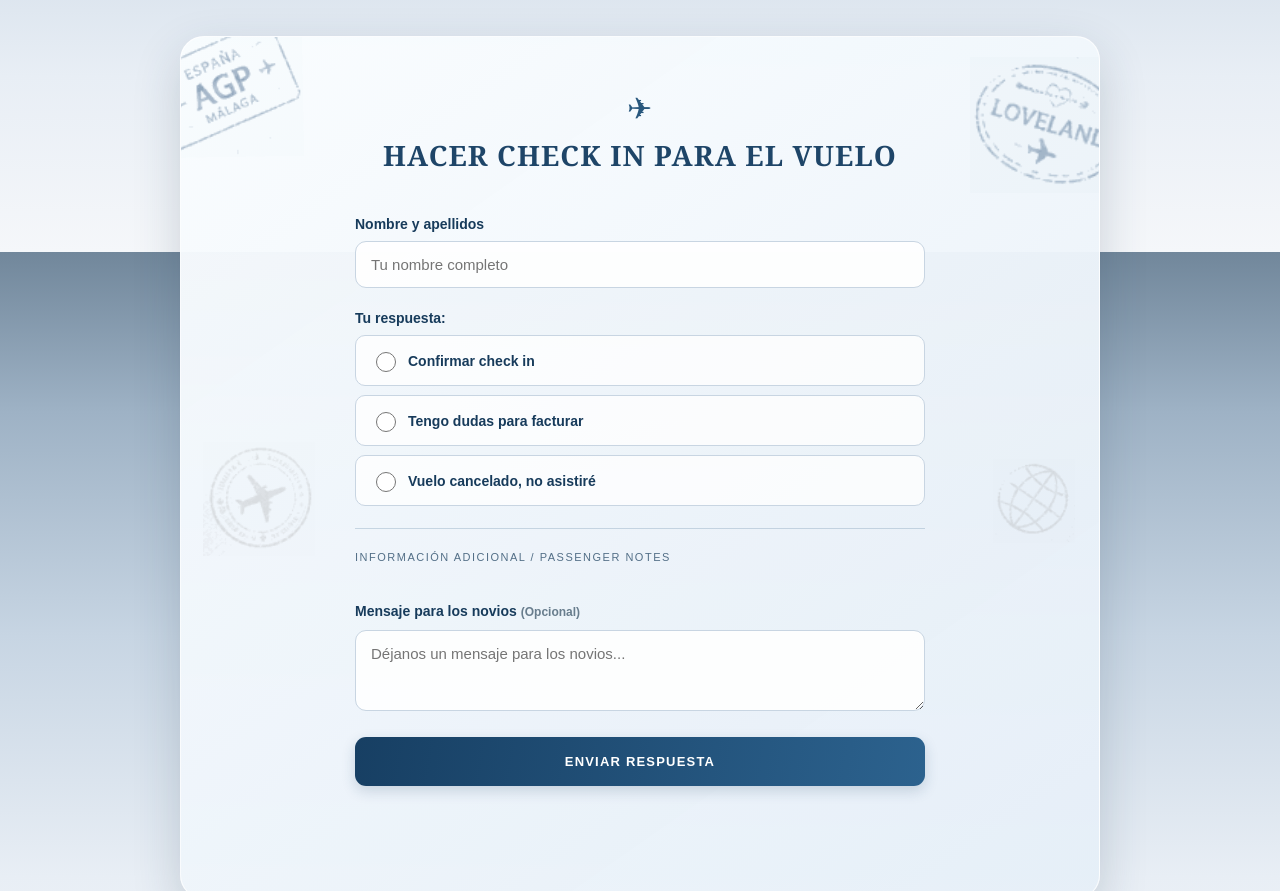
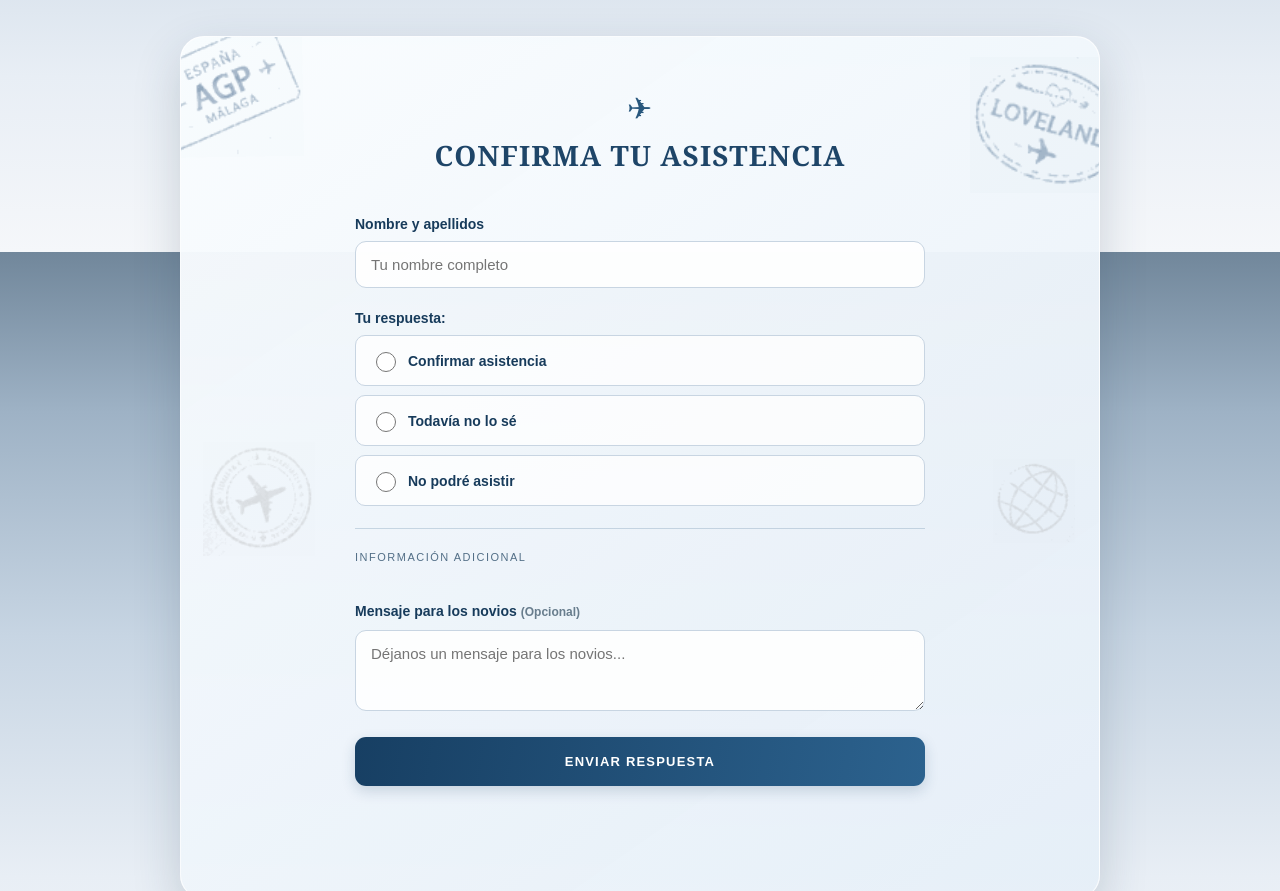
Before and after one commit to saschafly/Boda-Olga-Sascha, a plain HTML site: page index.html in a window 1280 px wide. Shown: the part 2148-3039 px from the top of the page. Drawn offline with Linux system fonts and the light colour scheme.

Commit message:
Polish Spanish wording and remove mixed English labels

```diff
--- a/index.html
+++ b/index.html
@@ -554,9 +554,9 @@ main:before{display:none}
 <img class="stamp-art stamp-flight" src="images/stamp-flight.png" alt="">
 <img class="stamp-art stamp-globe" src="images/stamp-globe.png" alt="">
 </div><form id="rsvp"><div class="ticket-main">
-<div class="ticket-form-label">Hacer check in para el vuelo</div>
+<div class="ticket-form-label">Confirma tu asistencia</div>
 <div class="field"><label for="name">Nombre y apellidos</label><input id="name" name="name" required placeholder="Tu nombre completo"></div>
-<div class="field"><span class="group-label">Tu respuesta:</span><div class="choices"><label class="choice"><input type="radio" name="attendance" value="Hacer check in para el vuelo" required> Confirmar check in</label><label class="choice"><input type="radio" name="attendance" value="Dudoso"> Tengo dudas para facturar</label><label class="choice"><input type="radio" name="attendance" value="No podré asistir"> Vuelo cancelado, no asistiré</label></div></div>
+<div class="field"><span class="group-label">Tu respuesta:</span><div class="choices"><label class="choice"><input type="radio" name="attendance" value="Hacer check in para el vuelo" required> Confirmar asistencia</label><label class="choice"><input type="radio" name="attendance" value="Dudoso"> Todavía no lo sé</label><label class="choice"><input type="radio" name="attendance" value="No podré asistir"> No podré asistir</label></div></div>
 <div class="ticket-form-label additional-label">Información adicional / Passenger notes</div>
 <div class="conditional" id="attendingFields">
 <div class="field"><label for="diet">Alergias, intolerancias o necesidades alimentarias</label><textarea id="diet" name="diet" rows="3" placeholder="Indica también si alguien necesita un menú especial"></textarea></div>
@@ -621,8 +621,8 @@ form.addEventListener('submit',async e=>{
    introText:"Nos haría muchísima ilusión compartir contigo un día tan especial. Queremos que nos acompañes y, para ayudarnos a organizarlo todo, te agradeceríamos que rellenaras este pequeño formulario.",
    dateLabel:"Fecha", dateValue:"Domingo, 03 de octubre de 2027", timeLabel:"Hora", timeValue:"12:00 h", placeLabel:"Lugar", placeValue:"Finca Paloverde Ágape, Alhaurín de la Torre",
    nameLabel:"Nombre y apellidos", namePlaceholder:"Tu nombre completo", response:"Tu respuesta:",
-   attendance:["Confirmar check in","Tengo dudas para facturar","Vuelo cancelado, no asistiré"],
-   additional:"Información adicional / Passenger notes", dietLabel:"Alergias, intolerancias o necesidades alimentarias", dietPlaceholder:"Indica también si alguien necesita un menú especial",
+   attendance:["Confirmar asistencia","Todavía no lo sé","No podré asistir"],
+   additional:"Información adicional", dietLabel:"Alergias, intolerancias o necesidades alimentarias", dietPlaceholder:"Indica también si alguien necesita un menú especial",
    songsLabel:"3 canciones que te gustaría escuchar en la boda", songsPlaceholder:"Escribe hasta 3 canciones y, si puedes, sus artistas", hint:"Opcional · ¡Queremos conocer tus favoritas!",
    messageLabel:"Mensaje para los novios", optional:"(Opcional)", messagePlaceholder:"Déjanos un mensaje para los novios...",
    submit:"Enviar respuesta", sending:"Enviando…", successTitle:"¡Muchas gracias!",
@@ -644,7 +644,7 @@ form.addEventListener('submit',async e=>{
    dateLabel:"Date", dateValue:"Sunday, 3 October 2027", timeLabel:"Time", timeValue:"12:00 pm", placeLabel:"Venue", placeValue:"Finca Paloverde Ágape, Alhaurín de la Torre",
    nameLabel:"Full name", namePlaceholder:"Your full name", response:"Your response:",
    attendance:["Confirm check-in","I'm not sure yet","Flight cancelled, I can't attend"],
-   additional:"Additional information / Passenger notes", dietLabel:"Allergies, intolerances or dietary requirements", dietPlaceholder:"Please also let us know if anyone needs a special meal",
+   additional:"Additional information", dietLabel:"Allergies, intolerances or dietary requirements", dietPlaceholder:"Please also let us know if anyone needs a special meal",
    songsLabel:"3 songs you'd like to hear at the wedding", songsPlaceholder:"Enter up to 3 songs and, if possible, the artists", hint:"Optional · We'd love to know your favourites!",
    messageLabel:"Message for the couple", optional:"(Optional)", messagePlaceholder:"Leave a message for the couple...",
    submit:"Send response", sending:"Sending…", successTitle:"Thank you!",
@@ -666,7 +666,7 @@ form.addEventListener('submit',async e=>{
    dateLabel:"Datum", dateValue:"Sonntag, 3. Oktober 2027", timeLabel:"Uhrzeit", timeValue:"12:00 Uhr", placeLabel:"Ort", placeValue:"Finca Paloverde Ágape, Alhaurín de la Torre",
    nameLabel:"Vor- und Nachname", namePlaceholder:"Dein vollständiger Name", response:"Deine Antwort:",
    attendance:["Check-in bestätigen","Ich bin mir noch nicht sicher","Flug storniert, ich kann nicht teilnehmen"],
-   additional:"Zusätzliche Informationen / Passenger notes", dietLabel:"Allergien, Unverträglichkeiten oder besondere Ernährungsbedürfnisse", dietPlaceholder:"Bitte gib auch an, wenn jemand ein spezielles Menü benötigt",
+   additional:"Zusätzliche Informationen", dietLabel:"Allergien, Unverträglichkeiten oder besondere Ernährungsbedürfnisse", dietPlaceholder:"Bitte gib auch an, wenn jemand ein spezielles Menü benötigt",
    songsLabel:"3 Lieder, die du auf der Hochzeit hören möchtest", songsPlaceholder:"Nenne bis zu 3 Lieder und wenn möglich die Interpreten", hint:"Freiwillig · Wir möchten deine Lieblingslieder kennenlernen!",
    messageLabel:"Nachricht an das Brautpaar", optional:"(Freiwillig)", messagePlaceholder:"Hinterlasse dem Brautpaar eine Nachricht...",
    submit:"Antwort senden", sending:"Wird gesendet…", successTitle:"Vielen Dank!",
@@ -695,7 +695,7 @@ form.addEventListener('submit',async e=>{
   setText(".intro h2",t.introTitle); setText(".intro p",t.introText);
   const details=document.querySelectorAll(".details .detail");
   [[t.dateLabel,t.dateValue],[t.timeLabel,t.timeValue],[t.placeLabel,t.placeValue]].forEach((v,i)=>{if(details[i]){details[i].querySelector(".label").textContent=v[0];details[i].querySelector("strong").textContent=v[1];}});
-  setText(".ticket-main>.ticket-form-label:first-child",current==="es"?"Hacer check in para el vuelo":current==="en"?"Check in for your flight":"Für den Flug einchecken");
+  setText(".ticket-main>.ticket-form-label:first-child",current==="es"?"Confirma tu asistencia":current==="en"?"Check in for your flight":"Für den Flug einchecken");
   setText('label[for="name"]',t.nameLabel);
   const name=document.getElementById("name"); if(name) name.placeholder=t.namePlaceholder;
   setText(".group-label",t.response);
```
